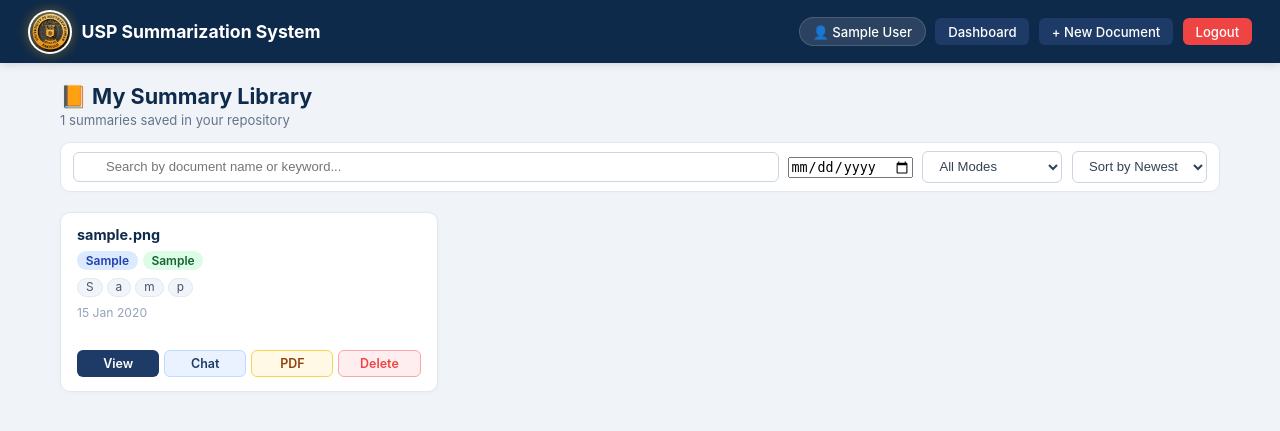
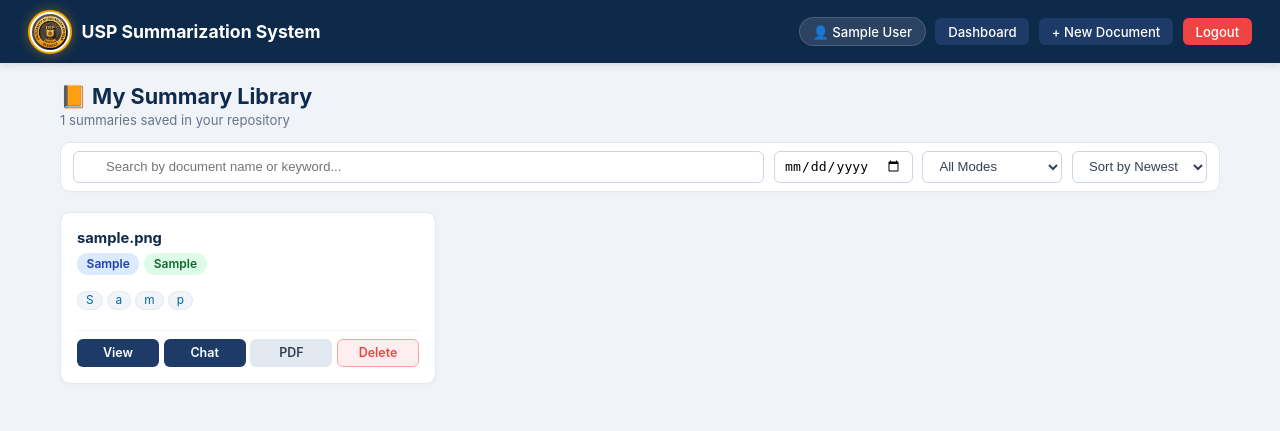
Before and after one commit to sheikhareeba245/USP-Summarization-System, a Flask app: page /library in a window 1280 px wide. Shown: the top 431 px of the page. Run offline with Flask 3, Linux system fonts and the light colour scheme; the visitor is signed in with stand-in values (Sample User, id 1); tables that the repository leaves empty hold one stand-in row (values such as "Sample post").

Commit message:
Final System

```diff
--- a/routes/library.py
+++ b/routes/library.py
@@ -8,6 +8,7 @@ from flask import (
 from extensions import db
 from models.summary import Summary
 from models.document import Document
+from utils.summarizer import calculate_summary_stats
 
 library = Blueprint('library', __name__)
 
@@ -93,6 +94,8 @@ def view_summary(summary_id):
         summary_data = summary.summary_text
         is_academic = False
 
+    raw_text = document.raw_text if (document and hasattr(document, 'raw_text')) else ""
+    stats = calculate_summary_stats(raw_text, summary.summary_text)
     keywords = summary.keywords.split(', ') if summary.keywords else []
 
     return render_template('summary_detail.html',
@@ -104,7 +107,8 @@ def view_summary(summary_id):
         keywords=keywords,
         summary_id=summary.summary_id,
         generated_date=summary.generated_date,
-        rating=summary.rating
+        rating=summary.rating,
+        stats=stats
     )
 
 @library.route('/delete/<int:summary_id>', methods=['GET', 'POST'])
--- a/templates/library.html
+++ b/templates/library.html
@@ -40,7 +40,7 @@
         border-radius: 50%;
         padding: 2px;
         box-shadow: 0 0 12px rgba(240, 165, 0, 0.4);
-            border: 2px solid var(--usp-gold);
+        border: 2px solid #f0a500;
         display: flex;
         align-items: center;
         justify-content: center;
@@ -144,17 +144,19 @@
         display: flex;
         gap: 0.6rem;
         align-items: center;
+        flex-wrap: wrap;
         box-shadow: 0 1px 3px rgba(0,0,0,0.02);
     }
 
     .search-input-wrap {
         flex: 1;
+        min-width: 240px;
         position: relative;
     }
 
     .search-input-wrap input {
         width: 100%;
-        padding: 0.4rem 0.75rem 0.4rem 2rem;
+        padding: 0.45rem 0.75rem 0.45rem 2rem;
         border: 1px solid #cbd5e1;
         border-radius: 6px;
         font-size: 0.82rem;
@@ -175,6 +177,20 @@
         font-size: 0.82rem;
     }
 
+    .date-filter-wrap {
+        display: flex;
+        align-items: center;
+        gap: 0.3rem;
+    }
+
+    .date-filter-wrap input {
+        padding: 0.4rem 0.6rem;
+        border: 1px solid #cbd5e1;
+        border-radius: 6px;
+        font-size: 0.82rem;
+        outline: none;
+    }
+
     .filter-select {
         padding: 0.4rem 0.75rem;
         border: 1px solid #cbd5e1;
@@ -186,11 +202,11 @@
         cursor: pointer;
     }
 
-    /* Compact Grid Layout - 3 Cards per Row */
+    /* Compact Grid Layout */
     .library-grid {
         display: grid;
         grid-template-columns: repeat(auto-fill, minmax(310px, 1fr));
-        gap: 0.85rem;
+        gap: 1rem;
     }
 
     /* Compact Library Card */
@@ -198,7 +214,7 @@
         background: #ffffff;
         border: 1px solid #e2e8f0;
         border-radius: 10px;
-        padding: 0.85rem 1rem;
+        padding: 1rem;
         display: flex;
         flex-direction: column;
         justify-content: space-between;
@@ -211,31 +227,24 @@
         box-shadow: 0 4px 10px rgba(0, 0, 0, 0.06);
     }
 
-    .lib-card-top {
-        margin-bottom: 0.5rem;
-    }
-
     .lib-doc-name {
-        font-size: 0.90rem;
+        font-size: 0.92rem;
         font-weight: 700;
         color: #0f2b4c;
-        line-height: 1.3;
-        margin-bottom: 0.35rem;
+        margin-bottom: 0.4rem;
         word-break: break-word;
-        display: flex;
-        align-items: center;
-        gap: 0.35rem;
     }
 
     .lib-meta-badges {
         display: flex;
+        flex-wrap: wrap;
         gap: 0.3rem;
-        margin-bottom: 0.45rem;
+        margin-bottom: 0.5rem;
     }
 
     .badge {
         font-size: 0.75rem;
-        padding: 0.15rem 0.55rem;
+        padding: 0.2rem 0.6rem;
         border-radius: 12px;
         font-weight: 600;
     }
@@ -255,13 +264,18 @@
         color: #166534;
     }
 
+    .badge-words {
+        background: #fef3c7;
+        color: #92400e;
+    }
+
     .lib-snippet {
-        font-size: 0.80rem;
+        font-size: 0.82rem;
         color: #64748b;
         line-height: 1.45;
         margin-bottom: 0.5rem;
         display: -webkit-box;
-        -webkit-line-clamp: 2;
+        -webkit-line-clamp: 3;
         -webkit-box-orient: vertical;
         overflow: hidden;
     }
@@ -276,7 +290,7 @@
     .keyword-chip {
         font-size: 0.74rem;
         background: #f1f5f9;
-        color: #475569;
+        color: #0369a1;
         padding: 0.1rem 0.5rem;
         border-radius: 10px;
         border: 1px solid #e2e8f0;
@@ -286,9 +300,6 @@
         font-size: 0.76rem;
         color: #94a3b8;
         margin-bottom: 0.65rem;
-        display: flex;
-        align-items: center;
-        gap: 0.3rem;
     }
 
     /* Action Buttons Row */
@@ -297,10 +308,12 @@
         grid-template-columns: repeat(4, 1fr);
         gap: 0.3rem;
         margin-top: auto;
+        padding-top: 0.5rem;
+        border-top: 1px solid #f1f5f9;
     }
 
     .btn-card {
-        padding: 0.32rem 0.2rem;
+        padding: 0.35rem 0.2rem;
         font-size: 0.78rem;
         font-weight: 600;
         border-radius: 6px;
@@ -309,7 +322,6 @@
         display: inline-flex;
         align-items: center;
         justify-content: center;
-        gap: 0.2rem;
         border: 1px solid transparent;
         transition: all 0.15s ease;
     }
@@ -324,23 +336,22 @@
     }
 
     .btn-chat {
-        background-color: #eaf2ff;
-        color: #1d3b66;
-        border-color: #bfdbfe;
+        background-color: #1d3b66;
+        color: #ffffff;
     }
 
     .btn-chat:hover {
-        background-color: #dbeafe;
+        background-color: #254a7c;
+        color: #ffffff;
     }
 
     .btn-pdf {
-        background-color: #fff9e6;
-        color: #92400e;
-        border-color: #fcd34d;
+        background-color: #e2e8f0;
+        color: #334155;
     }
 
     .btn-pdf:hover {
-        background-color: #fef3c7;
+        background-color: #cbd5e1;
     }
 
     .btn-delete {
@@ -361,6 +372,7 @@
         border-radius: 10px;
         border: 1px dashed #cbd5e1;
         color: #64748b;
+        grid-column: 1 / -1;
     }
 </style>
 
@@ -371,7 +383,6 @@
             <img src="/static/images/logo.png" alt="USP Crest Logo" class="logo-img">
         </div>
         <span>USP Summarization System</span>
-
     </div>
     <div class="nav-links">
         <span class="nav-user">👤 {{ session.user_name }}</span>
@@ -393,25 +404,24 @@
     <div class="filter-bar">
         <div class="search-input-wrap">
             <span class="search-icon"></span>
-            <input type="text" id="searchInput" onkeyup="filterLibrary()" placeholder="Search by document name or keyword...">
-        </div>
-        <div class="col-md-3">
-        <div class="input-group">
-            <span class="input-group-text bg-white" title="Filter by Date"><i class="fa-solid fa-calendar-days text-primary"></i></span>
-            <input type="date" id="dateFilter" class="form-control" title="Select Date">
-            <button type="button" id="clearDateBtn" class="btn btn-outline-secondary" title="Clear Date" style="display: none;">
-                <i class="fa-solid fa-times"></i>
-            </button>
-        </div>
+            <input type="text" id="searchInput" placeholder="Search by document name or keyword...">
         </div>
 
-        <select id="modeFilter" onchange="filterLibrary()" class="filter-select">
+        <!-- Date Filter -->
+        <div class="date-filter-wrap">
+            <input type="date" id="dateFilter" title="Select Date Filter">
+            <button type="button" id="clearDateBtn" class="btn-card btn-delete" style="display: none; padding: 0.35rem 0.6rem;">✕</button>
+        </div>
+
+        <!-- Mode Filter -->
+        <select id="modeFilter" class="filter-select">
             <option value="all">All Modes</option>
             <option value="academic">Academic Mode</option>
             <option value="general">General Mode</option>
         </select>
 
-        <select id="sortFilter" onchange="sortLibrary()" class="filter-select">
+        <!-- Sort Filter -->
+        <select id="sortFilter" class="filter-select">
             <option value="newest">Sort by Newest</option>
             <option value="oldest">Sort by Oldest</option>
         </select>
@@ -421,24 +431,38 @@
     {% if items %}
         <div class="library-grid" id="libraryGrid">
             {% for item in items %}
+
+            {% set doc_title = item.doc_name if item.doc_name else 'Document' %}
+            {% set mode_name = item.mode if item.mode else 'general' %}
+            {% set sum_content = item.summary if item.summary else '' %}
+
+            {% if sum_content is mapping %}
+                {% set sum_text = sum_content.values() | join(' ') %}
+            {% else %}
+                {% set sum_text = sum_content | string %}
+            {% endif %}
+
+            {% set word_cnt = sum_text.split() | length if sum_text else 0 %}
+
             <div class="library-card"
-                 data-doc="{{ item.doc_name | lower }}"
-                 data-mode="{{ item.mode | lower }}"
-                 data-date="{% if item.generated_date %}{{ item.generated_date.strftime('%Y-%m-%d')
-                if item.generated_date.strftime else item.generated_date }}{% else %}2026-09-15{% endif %}"
-                 data-keywords="{{ item.keywords | join(' ') | lower if item.keywords else '' }}">
+                 style="display: flex !important;"
+                 data-doc="{{ doc_title | lower }}"
+                 data-mode="{{ mode_name | lower }}"
+                 data-date="{% if item.generated_date %}{{ item.generated_date }}{% else %}2026-09-15{% endif %}"
+                 data-keywords="{% if item.keywords %}{{ item.keywords | join(' ') | lower }}{% endif %}">
 
                 <div class="lib-card-top">
                     <!-- Title -->
                     <div class="lib-doc-name">
-                        {{ item.doc_name }}
+                         {{ doc_title }}
                     </div>
 
                     <!-- Badges -->
                     <div class="lib-meta-badges">
-                        <span class="badge {% if item.mode == 'academic' %}badge-academic{% else %}badge-general{% endif %}">
-                            {{ item.mode | capitalize }}
+                        <span class="badge {% if mode_name == 'academic' %}badge-academic{% else %}badge-general{% endif %}">
+                            {{ mode_name | capitalize }}
                         </span>
+
                         {% if item.length %}
                         <span class="badge badge-length">
                             {{ item.length | capitalize }}
@@ -447,31 +471,24 @@
                     </div>
 
                     <!-- Snippet text -->
-                    {% if item.summary %}
                     <div class="lib-snippet">
-                        {% if item.summary is mapping %}
-                            {% for k, v in item.summary.items() %}
+                        {% if sum_content is mapping %}
+                            {% for k, v in sum_content.items() %}
                                 {{ v }}
                             {% endfor %}
                         {% else %}
-                            {{ item.summary }}
+                            {{ sum_text }}
                         {% endif %}
                     </div>
-                    {% endif %}
 
                     <!-- Keywords -->
                     {% if item.keywords %}
                     <div class="lib-keywords">
                         {% for kw in item.keywords[:4] %}
-                            <span class="keyword-chip">{{ kw }}</span>
+                            <span class="keyword-chip"> {{ kw }}</span>
                         {% endfor %}
                     </div>
                     {% endif %}
-
-                    <!-- Date -->
-                    <div class="lib-date">
-                        {% if item.generated_date %}{{ item.generated_date.strftime('%d %b %Y') if item.generated_date.strftime else item.generated_date }}{% else %}15 Sep 2026{% endif %}
-                    </div>
                 </div>
 
                 <!-- 4 Action Buttons Row -->
@@ -502,19 +519,19 @@
     {% endif %}
 
 </div>
+
+<!-- JavaScript Filtering & Sorting -->
 <script>
-    // Updated Filter Function (Includes Search + Mode + Calendar Date)
     function filterLibrary() {
         const queryEl = document.getElementById('searchInput');
         const modeEl = document.getElementById('modeFilter');
         const dateEl = document.getElementById('dateFilter');
         const clearBtn = document.getElementById('clearDateBtn');
 
-        const query = queryEl ? queryEl.value.toLowerCase().trim() : '';
-        const mode = modeEl ? modeEl.value.toLowerCase() : 'all';
-        const selectedDate = dateEl ? dateEl.value : ''; // Format: YYYY-MM-DD
+        const query = (queryEl && queryEl.value) ? queryEl.value.toLowerCase().trim() : '';
+        const mode = (modeEl && modeEl.value) ? modeEl.value.toLowerCase().trim() : 'all';
+        const selectedDate = (dateEl && dateEl.value) ? dateEl.value.trim() : '';
 
-        // Clear Date button visibility toggle
         if (clearBtn) {
             clearBtn.style.display = selectedDate ? 'inline-block' : 'none';
         }
@@ -525,21 +542,24 @@
             const docName = (card.getAttribute('data-doc') || '').toLowerCase();
             const cardMode = (card.getAttribute('data-mode') || '').toLowerCase();
             const keywords = (card.getAttribute('data-keywords') || '').toLowerCase();
-            const cardDate = (card.getAttribute('data-date') || ''); // e.g. 2026-09-28
+            const cardDate = (card.getAttribute('data-date') || '');
 
             const matchesSearch = !query || docName.includes(query) || keywords.includes(query);
             const matchesMode = (mode === 'all') || (cardMode === mode);
-            const matchesDate = !selectedDate || cardDate.includes(selectedDate);
+
+            let matchesDate = true;
+            if (selectedDate) {
+                matchesDate = cardDate.includes(selectedDate);
+            }
 
             if (matchesSearch && matchesMode && matchesDate) {
-                card.style.display = 'flex';
+                card.style.setProperty('display', 'flex', 'important');
             } else {
-                card.style.display = 'none';
+                card.style.setProperty('display', 'none', 'important');
             }
         });
     }
 
-    // Clear Date Input Function
     function clearDateFilter() {
         const dateEl = document.getElementById('dateFilter');
         const clearBtn = document.getElementById('clearDateBtn');
@@ -548,28 +568,30 @@
         filterLibrary();
     }
 
-    // Existing Sort Function
     function sortLibrary() {
-        const sortEl = document.getElementById('sortFilter') || document.getElementById('sortSelect');
+        const sortEl = document.getElementById('sortFilter');
         const grid = document.getElementById('libraryGrid');
-        if (!grid) return;
+        if (!grid || !sortEl) return;
 
         const cards = Array.from(grid.children);
         cards.reverse();
         cards.forEach(card => grid.appendChild(card));
     }
 
-    // Auto-attach event listeners on page load
     document.addEventListener('DOMContentLoaded', function () {
         const dateEl = document.getElementById('dateFilter');
         const searchEl = document.getElementById('searchInput');
         const modeEl = document.getElementById('modeFilter');
+        const sortEl = document.getElementById('sortFilter');
         const clearBtn = document.getElementById('clearDateBtn');
 
         if (dateEl) dateEl.addEventListener('change', filterLibrary);
         if (searchEl) searchEl.addEventListener('input', filterLibrary);
         if (modeEl) modeEl.addEventListener('change', filterLibrary);
+        if (sortEl) sortEl.addEventListener('change', sortLibrary);
         if (clearBtn) clearBtn.addEventListener('click', clearDateFilter);
+
+        filterLibrary();
     });
 </script>
 {% endblock %}
```
Also changed, not shown: templates/summary_detail.html (+0 -25 lines), utils/summarizer.py (+29 -0 lines), 1 other file. Lines whose indentation alone changed are shown as unchanged.
